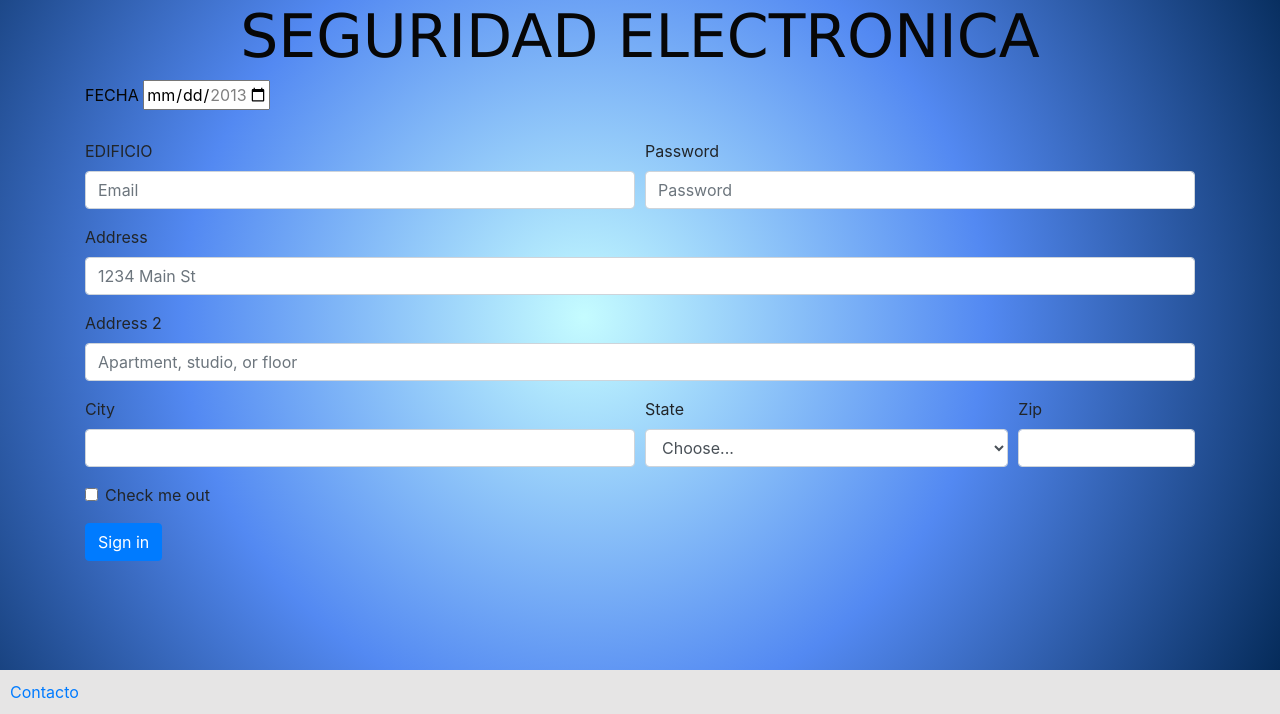
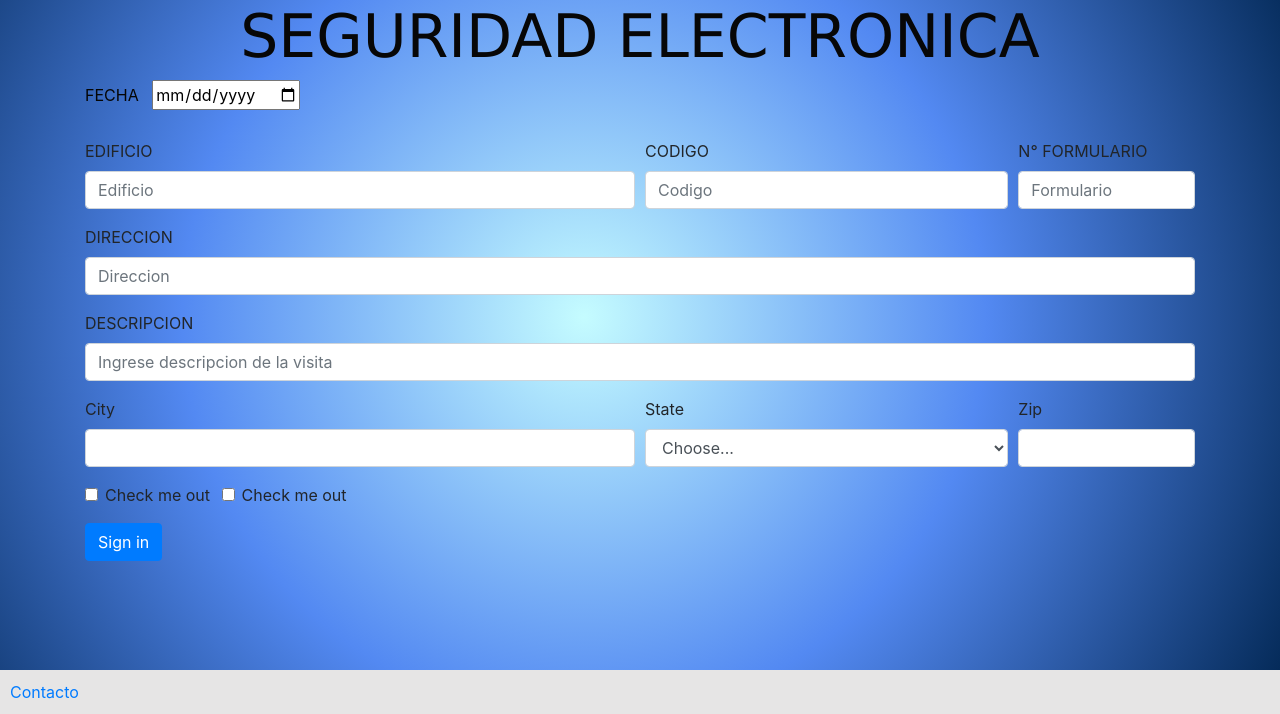
Before and after one commit to A05Chaves/instalaciones, a Django app: page /checkservir in a window 1280 px wide. Shown: the part 86-800 px from the top of the page. Run offline with Django 4.2, Linux system fonts and the light colour scheme; parts of the project's set-up code (start-up, migrations or seed data) failed here and were passed over; some libraries are stand-ins or nearby versions.

Commit message:
trabajo en formulario de chequeo servir 2

```diff
--- a/app_instalaciones/templates/chequeo.html
+++ b/app_instalaciones/templates/chequeo.html
@@ -10,28 +10,31 @@ App_Sesur
 <h1 class="titulo1">SEGURIDAD ELECTRONICA</h1>
 <form>
     <div class="fecha">
-        <label for="input">FECHA</label>
-        <input type="date" name="myDate" min="2013-06-01" max="2013-08-31" step="7" id="myDate" />
+        <label for="input">FECHA</label>&nbsp;&nbsp;
+        <input type="date" name="myDate" id="myDate" />
     </div>
     &nbsp;
     <div class="form-row">
-
         <div class="form-group col-md-6">
             <label for="input">EDIFICIO</label>
-            <input type="email" class="form-control" id="inputEmail4" placeholder="Email">
+            <input type="text" class="form-control" id="inputEdificio" placeholder="Edificio">
         </div>
-        <div class="form-group col-md-6">
-            <label for="inputPassword4">Password</label>
-            <input type="password" class="form-control" id="inputPassword4" placeholder="Password">
+        <div class="form-group col-md-4">
+            <label for="inputAddress">CODIGO</label>
+            <input type="number" class="form-control" id="inputCode" placeholder="Codigo">
+        </div>
+        <div class="form-group col-md-2">
+            <label for="inputAddress">N° FORMULARIO</label>
+            <input type="number" class="form-control" id="inputCounter" placeholder="Formulario">
         </div>
     </div>
     <div class="form-group">
-        <label for="inputAddress">Address</label>
-        <input type="text" class="form-control" id="inputAddress" placeholder="1234 Main St">
+        <label for="inputAddress">DIRECCION</label>
+        <input type="text" class="form-control" id="inputAddress" placeholder="Direccion">
     </div>
     <div class="form-group">
-        <label for="inputAddress2">Address 2</label>
-        <input type="text" class="form-control" id="inputAddress2" placeholder="Apartment, studio, or floor">
+        <label for="inputDescription">DESCRIPCION</label>
+        <input type="text" class="form-control" id="inputDescription" placeholder="Ingrese descripcion de la visita">
     </div>
     <div class="form-row">
         <div class="form-group col-md-6">
@@ -56,6 +59,11 @@ App_Sesur
             <label class="form-check-label" for="gridCheck">
                 Check me out
             </label>
+            &nbsp;&nbsp;&nbsp;&nbsp;&nbsp;
+            <input class="form-check-input" type="checkbox" id="gridCheck">
+            <label class="form-check-label" for="gridCheck">
+                Check me out
+            </label>
         </div>
     </div>
     <button type="submit" class="btn btn-primary">Sign in</button>
```
Also changed, not shown: app_instalaciones/admin.py (+0 -12 lines).
